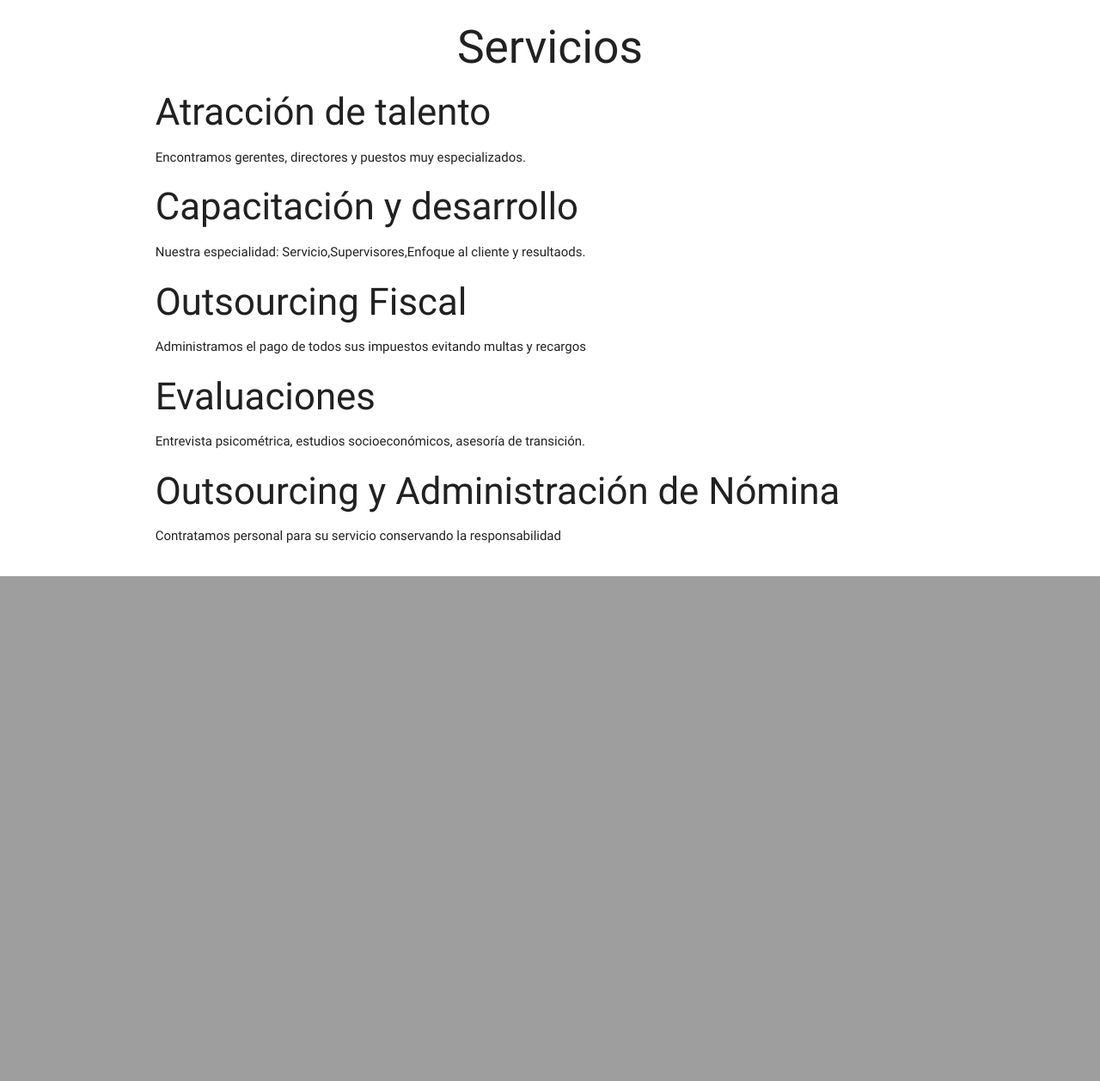
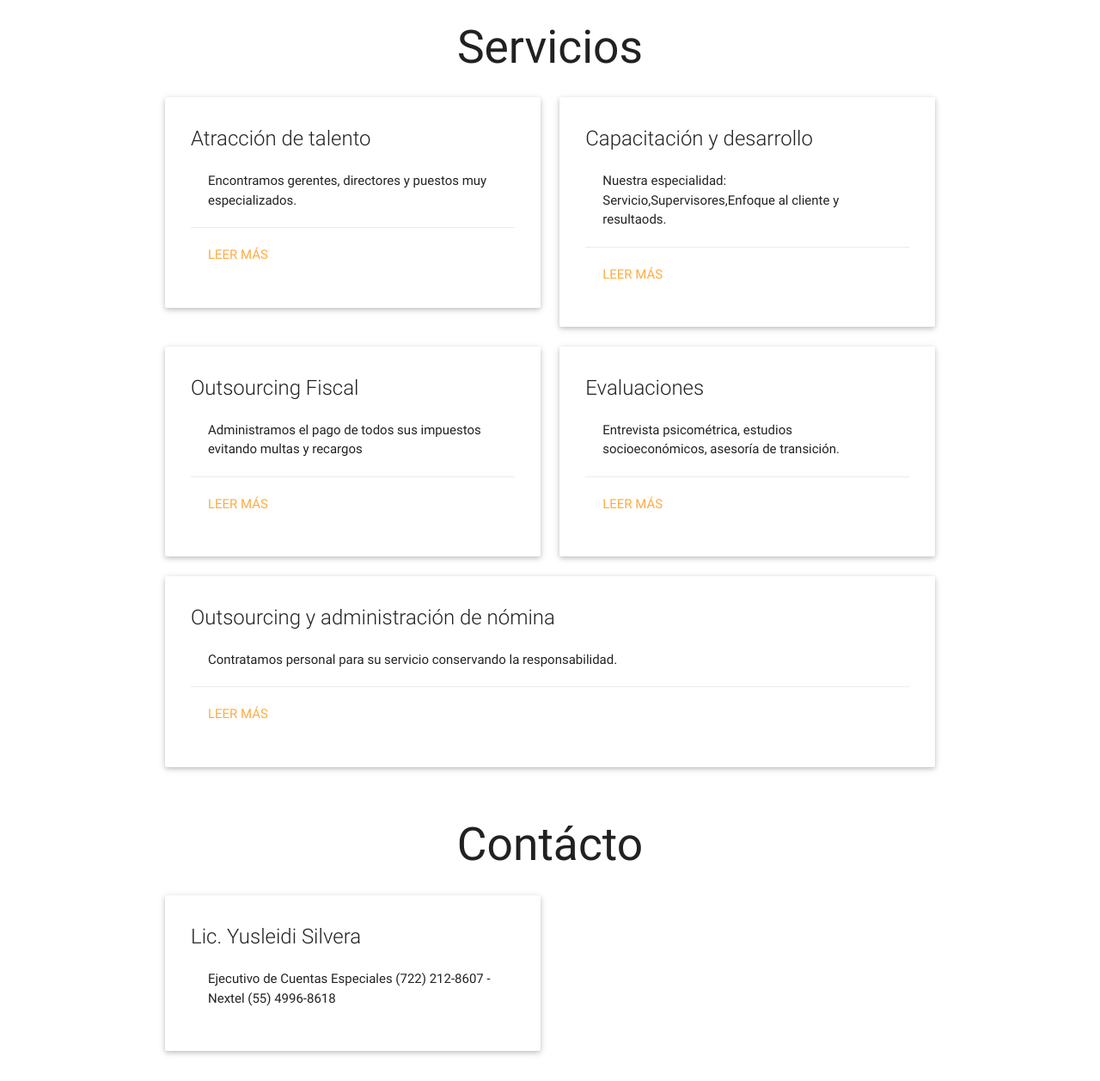
Before and after one commit to dev2me/lanterno_landing, a PHP site: page / in a window 1280 px wide. Shown: the part 865-2122 px from the top of the page at 86% size. Before the commit the page ends 1535 px from the top, so only its background shows below. Run offline with PHP 8.4, Linux system fonts and the light colour scheme.

Commit message:
cards of services

```diff
--- a/css/main.css
+++ b/css/main.css
@@ -1,5 +1,5 @@
 .slider {
-  background-image: url("../images/slider.jpg");
+  background-image: url("../images/night_city.jpg");
   background-size: cover;
   background-repeat: no-repeat;
   height: 100vh;
@@ -12,6 +12,12 @@
 .big-padding {
   padding: 150px 15px;
 }
+.small-padding {
+  padding: 2em;
+}
 .text-center {
   text-align: center;
 }
+.shadow-text {
+  text-shadow: 0px 0px 10px #222;
+}
--- a/index.html
+++ b/index.html
@@ -7,10 +7,10 @@
     <link rel="stylesheet" href="css/main.css" media="screen" title="no title">
   </head>
   <body>
-      <nav class="blue darken-4">
+      <nav class="grey darken-4">
         <div class="container">
           <div class="row">
-            <div class="col-md-12">
+            <div class="col m12">
               <div class="nav-wrapper">
                 <a href="/" class="brand-logo">lanterno.mx</a>
                 <ul id="nav-mobile" class="right hide-on-med-and-down">
@@ -23,51 +23,111 @@
           </div>
         </div>
       </nav>
-      <section class="slider">
+      <section id="home" class="slider">
         <div class="container">
           <div class="row">
-            <div class="col-md-12">
-              <h2 class="no-margin big-padding white-text">"Somos expertos en encontrar y desarrollar talento"</h2>
+            <div class="col m12">
+              <h2 class="shadow-text no-margin big-padding white-text">"Somos expertos en encontrar y desarrollar talento"</h2>
             </div>
           </div>
         </div>
       </section>
 
-      <section class="about">
+      <section id="about">
         <div class="container">
           <div class="row">
-            <div class="col-md-12">
+            <div class="col m12">
               <h2 class="text-center">Servicios</h2>
             </div>
-            <div class="col-md-5">
-              <h3>Atracción de talento</h3>
+            <!-- Cards of services -->
+            <div class="col m6">
+              <div class="card small-padding">
+                <span class="card-title">Atracción de talento</span>
+                <div class="card-content">
                   <p>
                     Encontramos gerentes, directores y puestos muy especializados.
                   </p>
                 </div>
-            <div class="col-md-5">
-              <h3>Capacitación y desarrollo</h3>
+                <div class="card-action">
+                  <a href="#">Leer más</a>
+                </div>
+              </div>
+            </div>
+
+            <div class="col m6">
+              <div class="card small-padding">
+                <span class="card-title">Capacitación y desarrollo</span>
+                <div class="card-content">
                   <p>
                     Nuestra especialidad: Servicio,Supervisores,Enfoque al cliente y resultaods.
                   </p>
                 </div>
-            <div class="col-md-5">
-              <h3>Outsourcing Fiscal</h3>
+                <div class="card-action">
+                  <a href="#">Leer más</a>
+                </div>
+              </div>
+            </div>
+
+            <div class="col m6">
+              <div class="card small-padding">
+                <span class="card-title">Outsourcing Fiscal</span>
+                <div class="card-content">
                   <p>
                     Administramos el pago de todos sus impuestos evitando multas y recargos
                   </p>
                 </div>
-            <div class="col-md-5">
-              <h3>Evaluaciones</h3>
+                <div class="card-action">
+                  <a href="#">Leer más</a>
+                </div>
+              </div>
+            </div>
+
+            <div class="col m6">
+              <div class="card small-padding">
+                <span class="card-title">Evaluaciones</span>
+                <div class="card-content">
                   <p>
                     Entrevista psicométrica, estudios socioeconómicos, asesoría de transición.
                   </p>
                 </div>
-            <div class="col-md-5">
-              <h3>Outsourcing y Administración de Nómina</h3>
+                <div class="card-action">
+                  <a href="#">Leer más</a>
+                </div>
+              </div>
+            </div>
+
+            <div class="col m12">
+              <div class="card small-padding">
+                <span class="card-title">Outsourcing y administración de nómina</span>
+                <div class="card-content">
                   <p>
-                Contratamos personal para su servicio conservando la responsabilidad
+                    Contratamos personal para su servicio conservando la responsabilidad.
                   </p>
+                </div>
+                <div class="card-action">
+                  <a href="#">Leer más</a>
+                </div>
+              </div>
+            </div>
+
+          </div>
+        </div>
+      </section>
+
+      <section id="contact">
+        <div class="container">
+          <div class="row">
+            <div class="col m12">
+              <h2 class="text-center">Contácto</h2>
+            </div>
+            <div class="col m6">
+              <div class="card small-padding">
+                <span class="card-title">Lic. Yusleidi Silvera</span>
+                <div class="card-content">
+                  <span>Ejecutivo de Cuentas Especiales</span>
+                  <span>(722) 212-8607 - Nextel (55) 4996-8618</span>
+                </div>
+              </div>
             </div>
           </div>
         </div>
```
Lines whose indentation alone changed are shown as unchanged.
